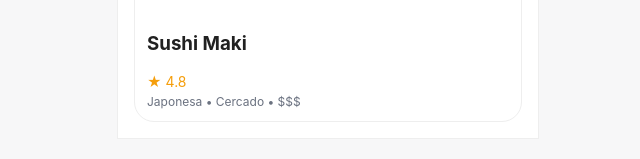
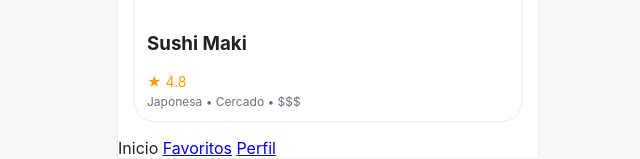
Before and after one commit to andre98652/plataformas-lab, a plain HTML site: page index.html in a window 1280 px wide. Shown: the part 902-1061 px from the top of the page, without its empty margins (312-952 px from the left). Drawn offline with Linux system fonts and the light colour scheme.

Commit message:
Update index.html

```diff
--- a/index.html
+++ b/index.html
@@ -47,6 +47,13 @@
         </div>
       </article>
     </div>
+
+    <!-- Barra inferior -->
+    <nav class="tabbar">
+      <a class="tab active">Inicio</a>
+      <a class="tab" href="favoritos.html">Favoritos</a>
+      <a class="tab" href="perfil.html">Perfil</a>
+    </nav>
   </div>
 </body>
 </html>
```
